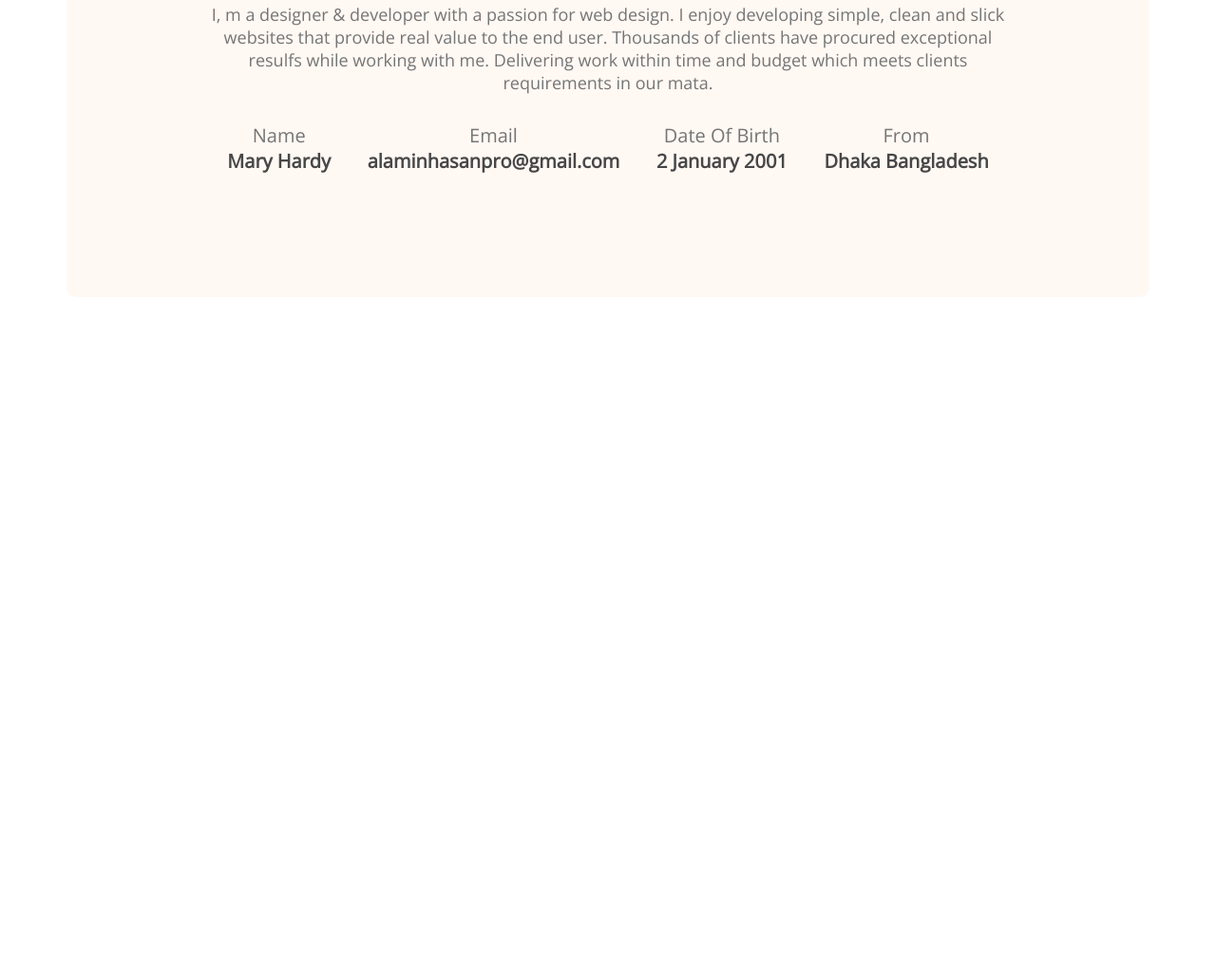
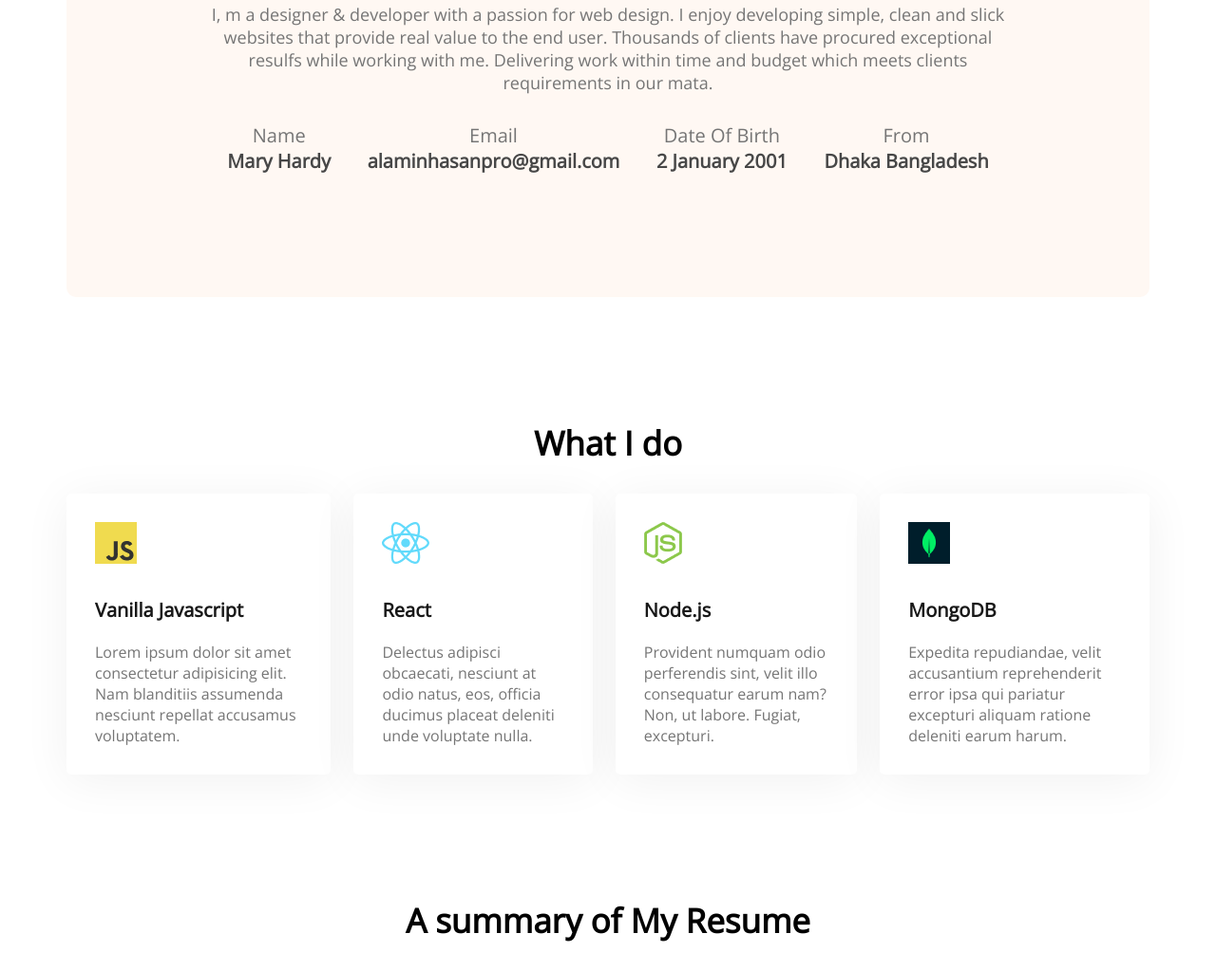
Before and after one commit to AlaminHasanPro/developer-portfolio, a plain HTML site: page index.html in a window 1280 px wide. Shown: the part 1174-2197 px from the top of the page at 95% size. Before the commit the page ends 1487 px from the top, so only its background shows below. Drawn offline with nearby package versions, Linux system fonts and the light colour scheme.

Commit message:
skills updated

```diff
--- a/index.html
+++ b/index.html
@@ -55,6 +55,42 @@
                 </div>
             </div>
         </section>
+        <!-- what i do section -->
+        <section class="what-i-do">
+            <h3 class="section-title">What I do</h3>
+            <div class="skills-container">
+                <div class="skill">
+                    <img src="images/icons/js.png" alt="">
+                    <p class="skill-title">Vanilla Javascript</p>
+                    <p class="skill-description">Lorem ipsum dolor sit amet consectetur adipisicing elit. Nam blanditiis assumenda nesciunt repellat accusamus voluptatem.</p>
+                </div>
+                <div class="skill">
+                    <img src="images/icons/react.png" alt="">
+                    <p class="skill-title">React</p>
+                    <p class="skill-description">Delectus adipisci obcaecati, nesciunt at odio natus, eos, officia ducimus placeat deleniti unde voluptate nulla.</p>
+                </div>
+                <div class="skill">
+                    <img src="images/icons/nodejs.png" alt="">
+                    <p class="skill-title">Node.js</p>
+                    <p class="skill-description">Provident numquam odio perferendis sint, velit illo consequatur earum nam? Non, ut labore. Fugiat, excepturi.</p>
+                </div>
+                <div class="skill">
+                    <img src="images/icons/mongo.png" alt="">
+                    <p class="skill-title">MongoDB</p>
+                    <p class="skill-description">Expedita repudiandae, velit accusantium reprehenderit error ipsa qui pariatur excepturi aliquam ratione deleniti earum harum.</p>
+                </div>
+            </div>
+        </section>
+        <!-- resume section -->
+        <section class="resume">
+            <h3 class="section-title">A summary of My Resume</h3>
+            <div class="resume-content">
+                <div>
+
+                </div>
+            </div>
+        </section>
+
     </main>
 
     <footer>
--- a/styles/portfolio.css
+++ b/styles/portfolio.css
@@ -75,10 +75,12 @@ main {
     max-width: 1140px;
     margin: 0 auto;
 }
+section{
+    margin-top: 130px;
+}
 
 /* about section styles */
 .about {
-    margin-top: 130px;
     background: #FFF8F3;
     border-radius: 10px;
     padding: 130px 150px;
@@ -91,21 +93,54 @@ main {
     font-size: 35px;
     margin-bottom: 30px;
 }
-.section-description{
+
+.section-description {
     color: #757575;
     font-size: 18px;
 }
-.about-info-container{
+
+.about-info-container {
     display: flex;
     justify-content: space-around;
     margin-top: 30px;
 }
-.about .info-title{
+
+.about .info-title {
     font-size: 20px;
     color: #757575;
 }
-.info-description{
+
+.info-description {
     font-size: 20px;
     font-weight: 700;
     color: #474747;
 }
+
+/* what i do styles */
+
+.skills-container {
+    display: flex;
+    gap: 24px;
+}
+
+.skill {
+    background: #FFFFFF;
+    box-shadow: 0px 6px 50px rgba(0, 0, 0, 0.06);
+    border-radius: 5px;
+    padding: 30px;
+}
+
+.skill-title {
+    font-weight: 700;
+    font-size: 20px;
+    color: #181818;
+    margin-top: 30px;
+}
+
+.skill-description {
+    font-weight: 400;
+    font-size: 16px;
+    color: #757575;
+    margin-top: 20px;
+}
+/* resume styles */
```
